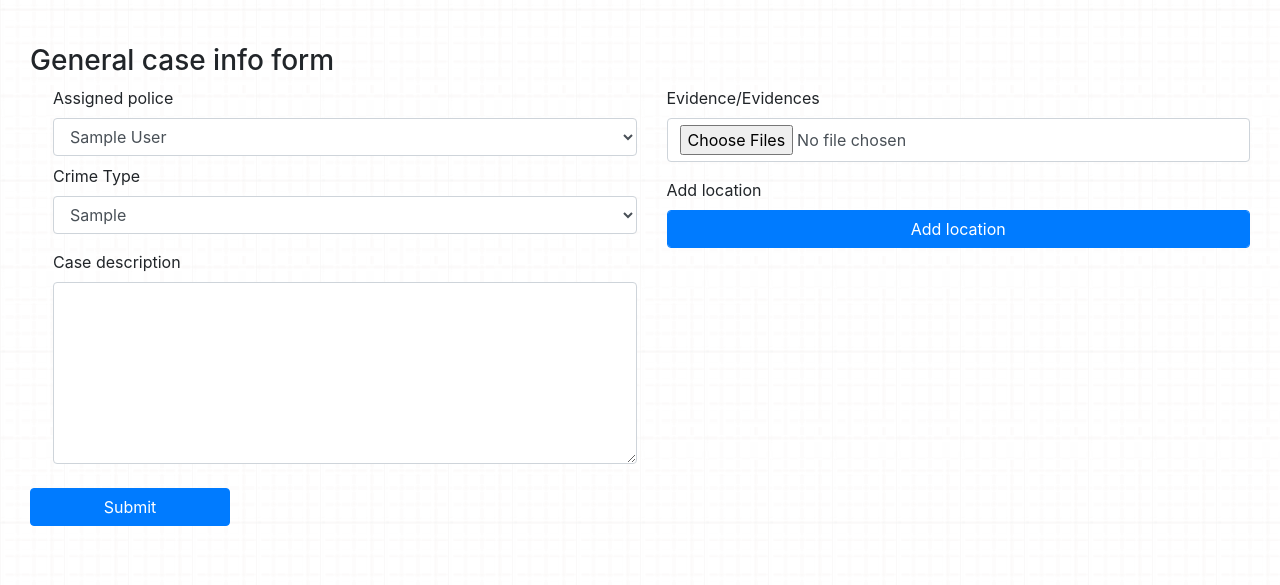
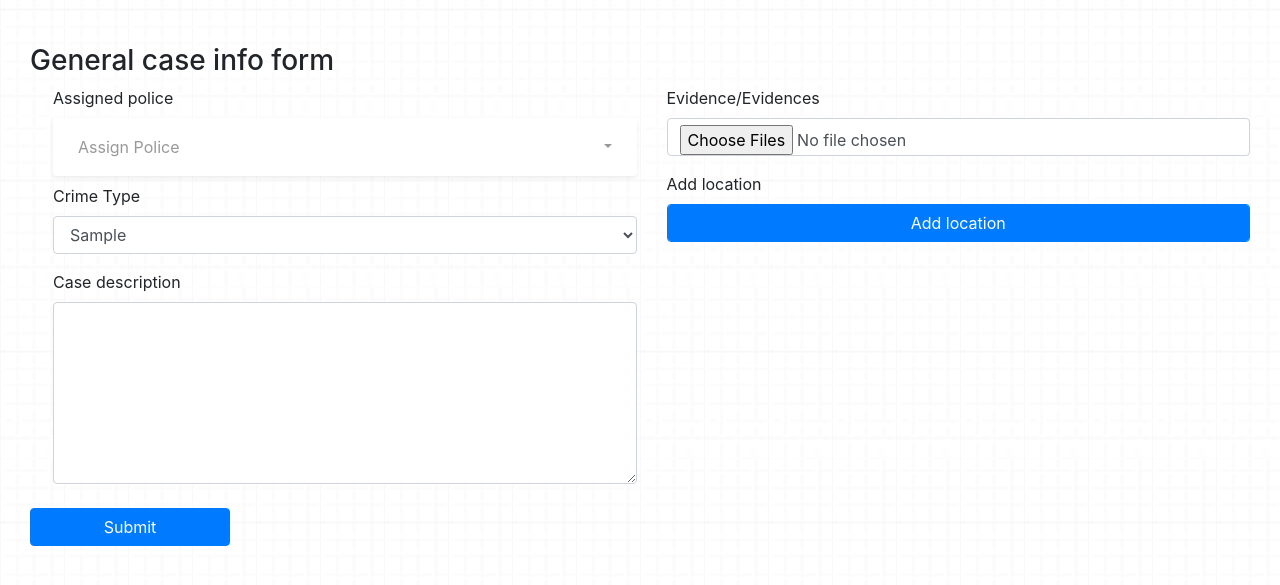
Before and after one commit to tyamlak/crs, a Django app: page /case/new in a window 1280 px wide. Shown: the part 56-641 px from the top of the page. Run offline with Django 3.2, Linux system fonts and the light colour scheme; tables that the repository leaves empty hold one stand-in row (values such as "Sample post"); some libraries are stand-ins or nearby versions.

Commit message:
add bootsrap link and add multiple police select

```diff
--- a/UserProfile/templates/base.html
+++ b/UserProfile/templates/base.html
@@ -8,8 +8,13 @@
 	<title>
 		{% block title %}{% endblock %}
 	</title>
-	<link href="{% static "css/bootstrap4.min.css" %}" rel="stylesheet" type="text/css">
+	<!-- <link href="{% static "css/bootstrap4.min.css" %}" rel="stylesheet" type="text/css"> -->
 	<link href="{% static "css/styles2.css" %}" rel="stylesheet" type="text/css">
+
+
+    <link rel="stylesheet" href="https://stackpath.bootstrapcdn.com/bootstrap/4.1.1/css/bootstrap.min.css">
+    <link rel="stylesheet"
+        href="https://cdnjs.cloudflare.com/ajax/libs/bootstrap-select/1.13.1/css/bootstrap-select.css" />
 	{% block head %}{% endblock %}
 </head>
 
@@ -87,8 +92,12 @@
 		&copy; {% now "Y" %} Criminal Recording System.
 	</footer>
 	<script src="{% static "js/script.js" %}"></script>
-	<script src="{% static "js/lib/jquery-2.1.4.min.js" %}"></script>
-	<script src="{% static "js/lib/bootstrap4.min.js" %}"></script>
+	<!-- <script src="{% static "js/lib/jquery-2.1.4.min.js" %}"></script>
+	<script src="{% static "js/lib/bootstrap4.min.js" %}"></script> -->
+
+    <script src="https://ajax.googleapis.com/ajax/libs/jquery/2.1.1/jquery.min.js"></script>
+    <script src="https://stackpath.bootstrapcdn.com/bootstrap/4.1.1/js/bootstrap.bundle.min.js"></script>
+    <script src="https://cdnjs.cloudflare.com/ajax/libs/bootstrap-select/1.13.1/js/bootstrap-select.min.js"></script>
 	{% block scripts %}{% endblock %}
 	{% if error %}
 	<script>
--- a/case/templates/case/create_case.html
+++ b/case/templates/case/create_case.html
@@ -18,10 +18,11 @@ Add new case
             <div class="col">
                 <div class="row">
                     <div class="col">
-                        <label for="fname">Assigned police</label>
-                        <select class="form-container form-control" name="allowed_polices" id="police" required>
+                        <label for="police">Assigned police</label>
+                        <select multiple data-style="bg-white rounded-pill px-4 py-3 shadow-sm" title="Assign Police"
+                            class="form-control selectpicker w-100" name="police" id="police" data-live-search="true">
                             {% for p in police_list %}
-                                <option value="{{ p.pk }}">{{ p }}</option>
+                            <option value="{{ p.pk }}">{{ p }}</option>
                             {% endfor %}
                         </select>
                     </div>
@@ -31,7 +32,7 @@ Add new case
                         <label for="severity">Crime Type</label>
                         <select class="form-container form-control" name="crime_type" id="severity" required>
                             {% for ct in case_types %}
-                                <option value="{{ ct.pk }}">{{ ct.crime }}</option>
+                            <option value="{{ ct.pk }}">{{ ct.crime }}</option>
                             {% endfor %}
                         </select>
                     </div>
@@ -55,8 +56,8 @@ Add new case
                     </div>
                     <div class="form-group col-md-12">
                         <label for="location">Add location</label>
-                        <input type="button" onclick="displayModalMap()" class="btn btn-primary form-control" data-toggle="modal"
-                            data-target="#locationModal" value="Add location">
+                        <input type="button" onclick="displayModalMap()" class="btn btn-primary form-control"
+                            data-toggle="modal" data-target="#locationModal" value="Add location">
                     </div>
 
                 </div>
```
